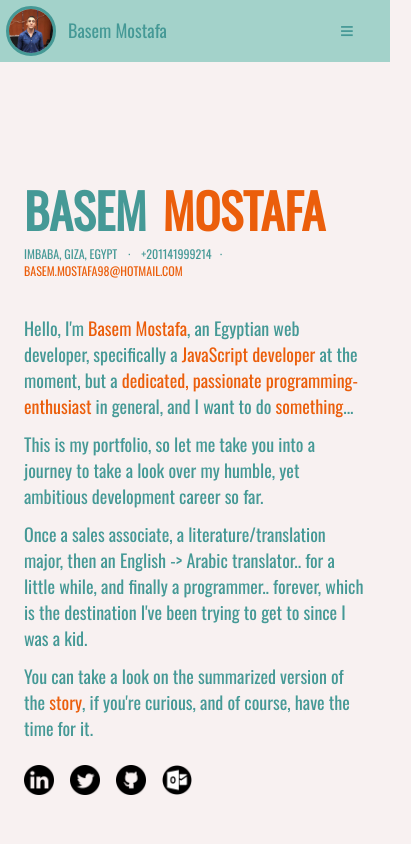
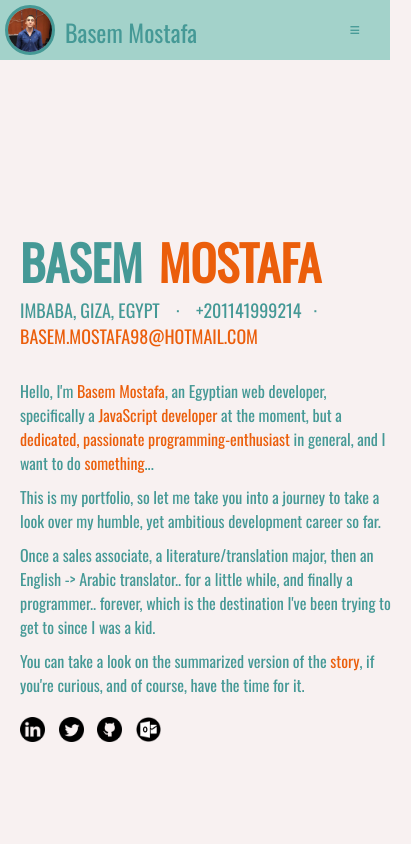
Before and after one commit to Basem98/portfolio, a website: page index.html in a window 390 px wide. Shown: the top 844 px of the page, 411 px wide, since content can reach past the window. Drawn offline with nearby package versions, Linux system fonts and the light colour scheme; files whose address does not match are found by name.

Commit message:
fix: Adjust the font sizes for consistency

```diff
--- a/styles/index.css
+++ b/styles/index.css
@@ -5,7 +5,7 @@
     --nav-bg: #a3d2ca;
     --special-txt: #eb5e0b;
     --txt-color: #459996;
-    font-size: 14px;
+    font-size: 62.5%;
     font-family: 'Oswald', sans-serif;
 }
 
@@ -25,6 +25,7 @@
     height: 100vh;
     width: 100vw;
     overflow-x: hidden;
+    font-size: 1.6rem;
 }
 
 .nav-items {
@@ -34,7 +35,7 @@
 .nav-items li {
     margin: 1.5rem 0 1.5rem 0;
     font-weight: 600;
-    font-size: 1.2rem;
+    font-size: 1.6rem;
     text-transform: uppercase;
     background: linear-gradient(to left, var(--primary-bg) 0%, var(--nav-bg) 0%);
     padding: 0.6em 0 0.6em 0;
@@ -106,7 +107,7 @@
     flex-direction: column;
     justify-content: center;
     align-content: center;
-    font-size: 1.5rem;
+    font-size: 1.6rem;
     border-bottom-width: 0.1rem;
     border-bottom-style: solid;
     border-bottom-width: 100%;
@@ -118,7 +119,7 @@
 }
 
 #about h1 {
-    font-size: 5rem;
+    font-size: 7.2rem;
     font-weight: 700;
     text-transform: uppercase;
 }
@@ -144,7 +145,7 @@
 
 .subheading {
     text-transform: uppercase;
-    font-size: 1rem;
+    font-size: 1.8rem;
     font-weight: 550;
     margin-bottom: 3rem;
     animation: 1s ease-in-out 1 1.22s drop-down;
@@ -212,10 +213,6 @@
 /* Mobile-specific styling rules */
 
 @media only screen and (max-width: 850px) {
-    :root {
-        font-size: 12px;
-    }
-
     main {
         display: flex;
         flex-direction: column;
@@ -304,7 +301,7 @@
         background-color: var(--nav-bg);
         border: none;
         outline: var(--txt-color);
-        font-size: 2rem;
+        font-size: 1.8rem;
         color: var(--txt-color);
         transition: background-color 0.1s ease, color 0.1s ease;
     }
@@ -325,19 +322,15 @@
     }
 
     #about h1 {
-        font-size: 4rem;
+        font-size: 4.8rem;
         font-weight: 700;
         text-transform: uppercase;
     }
 }
 
 @media screen and (max-width: 350px) {
-    :root {
-        font-size: 9px;
-    }
-
     #about h1 {
-        font-size: 3rem;
+        font-size: 3.2rem;
         font-weight: 700;
         text-transform: uppercase;
     }
```
